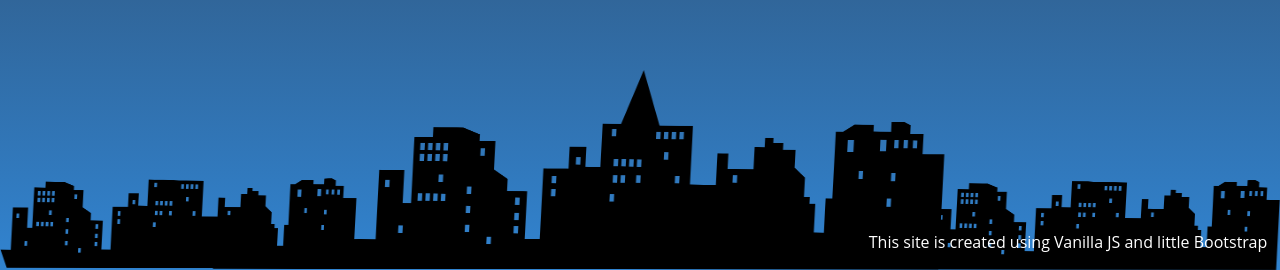
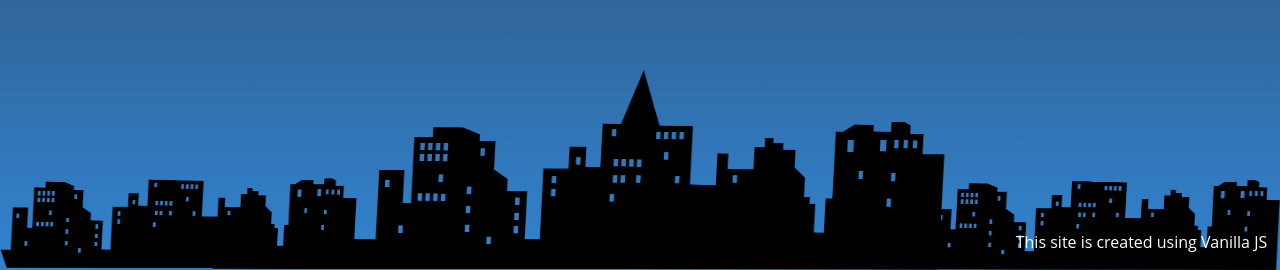
Before and after one commit to edistyping/ek-javascript-portfolio, a plain HTML site: page index.html in a window 1280 px wide. Shown: the part 530-800 px from the top of the page. Drawn offline with nearby package versions, Linux system fonts and the light colour scheme.

Commit message:
Removed commented codes

```diff
--- a/index.html
+++ b/index.html
@@ -43,7 +43,7 @@
     <section>
     <div class="placeholder"></div>
     <img class="bottom-image" src="./assets/static/backgrounds/gotham1.png">
-    <p style="position: fixed; color: white; bottom: 0; right: 1%">This site is created using Vanilla JS and little Bootstrap</p>
+    <p style="position: fixed; color: white; bottom: 0; right: 1%">This site is created using Vanilla JS</p>
 
         <div id="container-content" class="container-content">
 
@@ -101,20 +101,6 @@
                     </div>
                 </div>
 
-                <!-- Skills Icons. Added to Contact
-                    <div class="projects-header-icons">
-
-                        <div class="bg-image hover-zoom">
-                            <img class="w-100" height="35px" src="/assets/static/logos/react.svg" alt="React" />
-                        </div>
-                        <img height="35px" src="/assets/static/logos/django.png" alt="django" />
-                        <img height="35px" src="/assets/static/logos/node.png" alt="node" />
-                        <img height="35px" src="/assets/static/logos/sql.png" alt="sql" />
-                        <img height="35px" src="/assets/static/logos/vba.png" alt="vba" />
-                        <img height="35px" src="/assets/static/logos/github.png" alt="Github" />
-                    </div>
-                -->
-
                 <div class="container-about-bottom">
                     <h1 id="favoriteQuote"></h1>
                     <h2 id="favoriteQuoteOwner" class="header1" ></h2>
```
